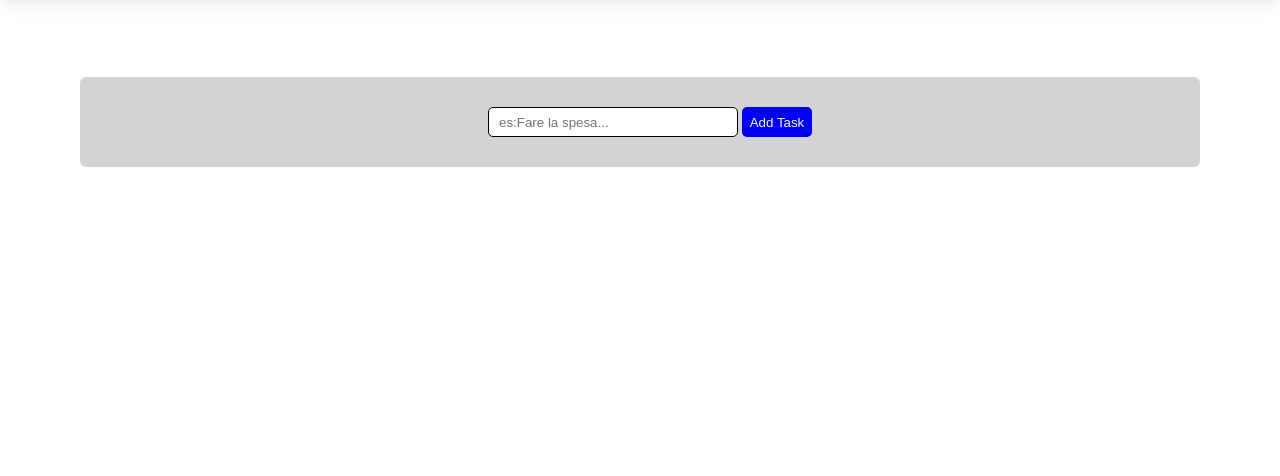
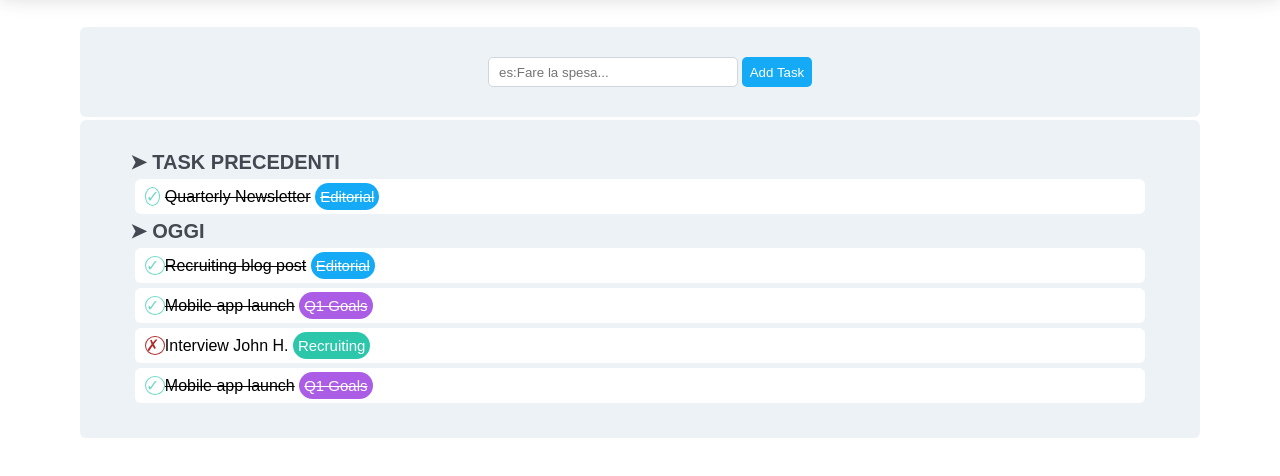
Before and after one commit to matteocenci/html-css-toboolist, a plain HTML site: page index.html in a window 1280 px wide. Shown: the part 66-542 px from the top of the page. Drawn offline with Linux system fonts and the light colour scheme.

Commit message:
feat: tasks

```diff
--- a/css/style.css
+++ b/css/style.css
@@ -23,18 +23,93 @@
 }
 
 .container-main{
-    margin: 80px;
-    background-color: lightgray;
+    margin: 30px 80px 3px;
+    background-color: #edf2f7;
     border-radius: 6px;
     padding: 30px 50px;
     padding-right: 30px;
     text-align: center;
 }
 
+.container-main-list{
+    margin: 3px 80px;
+    background-color: #edf2f7;
+    border-radius: 6px;
+    padding: 30px 50px;
+
+}
+
+.title{
+    font-family: Arial, Helvetica, sans-serif;
+    font-size: 20px;
+    color: #434851
+    ;
+}
+
+.task{
+    background-color: white;
+    margin: 5px 5px;
+    padding: 8px 10px;
+    border-radius: 6px;
+    font-family: Arial, Helvetica, sans-serif;
+
+}
+
+.line-trough{
+    text-decoration: line-through;
+}
+
+.check{
+    border: solid #70d9c6;
+    color: #70d9c6;
+    border-width: 1px;
+    border-radius: 50%;
+}
+
+.cross{
+    border: solid #af2f2f;
+    color: #af2f2f;
+    border-width: 1px;
+    border-radius: 50%;
+}
+
+
+
+
+.tag-editorial{
+    background-color: #14aaf5;
+    color: white;
+    font-size: 15px;
+    font-family: Arial, Helvetica, sans-serif;
+    padding: 5px;
+    border-radius: 15px;
+
+}
+
+.tag-Q1Goals{
+    background-color: #ab5de6;
+    color: white;
+    font-size: 15px;
+    font-family: Arial, Helvetica, sans-serif;
+    padding: 5px;
+    border-radius: 15px;
+
+}
+
+.tag-recruiting{
+    background-color: #2cc6ab;
+    color: white;
+    font-size: 15px;
+    font-family: Arial, Helvetica, sans-serif;
+    padding: 5px;
+    border-radius: 15px;
+
+}
+
 .search-box{
     width: 250px;
     height: 30px;
-    border: solid;
+    border: solid #d0d6db;
     border-width: 1px;
     border-radius: 5px;
     padding-left: 10px;
@@ -43,7 +118,7 @@
 .button{
     width: 70px;
     height: 30px;
-    background-color: blue;
+    background-color: #14aaf5;
     color: white;
     border: none;
     border-radius: 5px;
--- a/index.html
+++ b/index.html
@@ -19,16 +19,56 @@
 
 
     <!-- Main -->
-    <div>
-        <main class="container-main">
+    <main>
+        <div class="container-main">
             <input class="search-box" placeholder="es:Fare la spesa...">
             <button class="button">Add Task</button>
 
 
 
-        </main>
+        </div>
 
-    </div>
+        <div class="container-main-list">
+            <div class="title">
+               <strong>&#10148; TASK PRECEDENTI</strong>
+            </div>
+            <div class="task">
+                <span class="check">&#10003;</span> <span class="line-trough">Quarterly Newsletter</span>
+                <span class="tag-editorial line-trough">
+                    Editorial
+                </span>
+            </div>
+
+            <div class="title">
+                <strong>&#10148; OGGI</strong>
+            </div>
+            <div class="task">
+                <span class="check">&#10003; </span>
+                <span class="line-trough"> Recruiting blog post</span>
+                <span class="tag-editorial line-trough">Editorial</span>
+            </div>
+            <div class="task">
+                <span class="check">&#10003; </span>
+                <span class="line-trough"> Mobile app launch</span>
+                <span class="tag-Q1Goals line-trough">Q1 Goals</span>
+            </div>
+            <div class="task">
+                <span class="cross">&#10007; </span>
+                <span> Interview John H.</span>
+                <span class="tag-recruiting">Recruiting</span>
+            </div>
+            <div class="task">
+                <span class="check">&#10003; </span>
+                <span class="line-trough"> Mobile app launch</span>
+                <span class="tag-Q1Goals line-trough">Q1 Goals</span>
+            </div>
+
+
+
+
+        </div>
+
+    </main>
     <!-- /Main -->
 
     <!-- Footer -->
```
